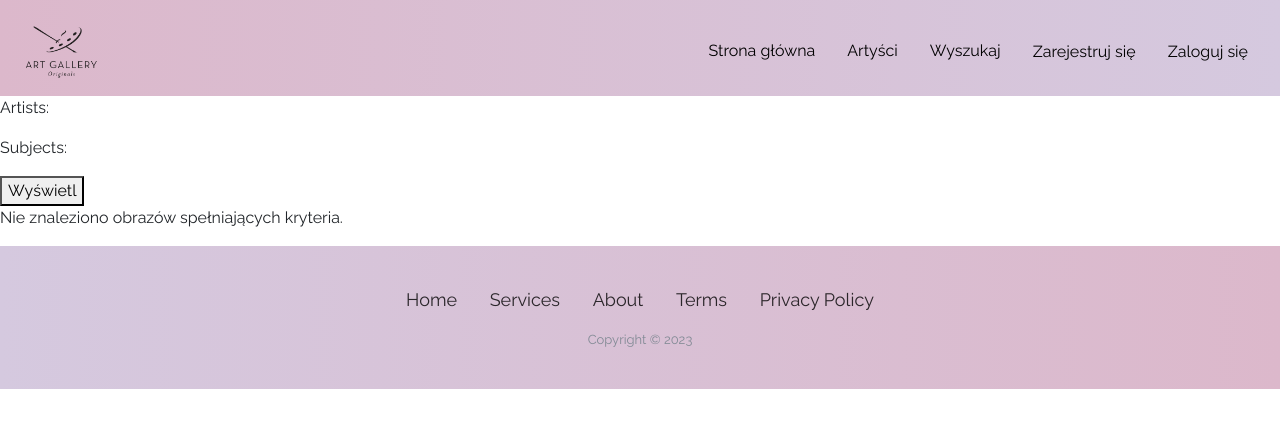
After one commit to werq183/projekt_inzynierski, a Django app: page /search/ in a window 1280 px wide. The commit adds this page. Shown: the top 428 px of the page. Run offline with Django 4.2, Linux system fonts and the light colour scheme; data that the repository does not hold is empty; some libraries are stand-ins or nearby versions.

Commit message:
feat: add image filtration

```diff
--- a/app/forms.py
+++ b/app/forms.py
@@ -2,7 +2,7 @@ from django import forms
 from django.contrib.auth.forms import (AuthenticationForm, UserCreationForm,
                                        UsernameField)
 
-from .models import User
+from .models import User, Artist, Subject
 
 
 class CustomUserCreationForm(UserCreationForm):
@@ -85,3 +85,16 @@ class UserProfileForm(forms.ModelForm):
     class Meta:
         model = User
         fields = ['username', 'email']
+
+
+class ImageSearchForm(forms.Form):
+    artists = forms.ModelMultipleChoiceField(
+        queryset=Artist.objects.all(),
+        widget=forms.CheckboxSelectMultiple,
+        required=False,
+    )
+    subjects = forms.ModelMultipleChoiceField(
+        queryset=Subject.objects.all(),
+        widget=forms.CheckboxSelectMultiple,
+        required=False,
+    )
--- a/app/templates/base.html
+++ b/app/templates/base.html
@@ -27,7 +27,7 @@
         <ul class="menu">
           <li class="menu-item"><a href="{% url 'home' %}">Strona główna</a></li>
           <li class="menu-item"><a href="{% url 'artists' %}">Artyści</a></li>
-          <li class="menu-item"><a href="{% url 'galleries' %}">Galerie</a></li>
+          <li class="menu-item"><a href="{% url 'search_images' %}">Wyszukaj</a></li>
           {% if not user.is_authenticated %}
             <li class="menu-item">
                 <div class="login ">
--- /dev/null
+++ b/app/templates/img-search.html
@@ -0,0 +1,21 @@
+{% extends 'base.html' %}
+{% load static %}
+
+{% block css %}
+    <link href="{% static 'css/style-img-search.css' %}" rel="stylesheet">
+{% endblock %}
+
+{% block content %}
+<form method="get">
+    {{ form.as_p }}
+    <button type="submit">Wyświetl</button>
+</form>
+
+{% if images %}
+    {% for image in images %}
+        <img src="{{ image.photo.url }}" alt="{{ image.photo.name }}">
+    {% endfor %}
+{% else %}
+    <p>Nie znaleziono obrazów spełniających kryteria.</p>
+{% endif %}
+{% endblock %}
--- a/app/urls.py
+++ b/app/urls.py
@@ -4,12 +4,12 @@ from django.conf.urls.static import static
 from django.contrib.auth.views import LogoutView
 
 from . import views
-from .views import home, artists, galleries, SignIn, SignUp, password, user_profile
+from .views import home, artists, SignIn, SignUp, password, user_profile
 
 urlpatterns = [
     path("", views.home, name="home"),
     path("artists/", artists, name="artists"),
-    path("galleries/", galleries, name="galleries"),
+    path('search/', views.search_images, name='search_images'),
     path("generate-password", password, name="password"),
     path("signup", SignUp.as_view(), name="signup"),
     path("signin", SignIn.as_view(), name="signin"),
--- a/app/views.py
+++ b/app/views.py
@@ -6,14 +6,14 @@ from django.contrib.auth.decorators import login_required
 from django.contrib.auth.models import User
 from django.shortcuts import render, reverse, get_object_or_404, redirect
 from django.contrib import messages
-
 from .models import Artist, Image
 
 from django.contrib.auth.views import LoginView
 from django.http import JsonResponse
 from django.views.generic import CreateView
 
-from .forms import CustomAuthenticationForm, CustomUserCreationForm, UserProfileForm
+from .forms import CustomAuthenticationForm, CustomUserCreationForm, UserProfileForm, ImageSearchForm
+
 '''def index(request):
     return HttpResponse("Hello, world. You're at the app index.")'''
 
@@ -32,15 +32,6 @@ def artists(request):
 def artist_detail(request, artist_id):
     artist = get_object_or_404(Artist, pk=artist_id)
     return render(request, 'artist-detail.html', {'artist': artist})
-
-
-def galleries(request):
-    user = request.user
-    is_authenticated = user.is_authenticated
-    galerie = None
-    if is_authenticated:
-        galerie = Gallery.objects.filter(user=user)
-    return render(request, 'galleries.html', {'is_authenticated': is_authenticated, 'galleries': galerie})
 
 
 def password(request):
@@ -104,3 +95,19 @@ def user_profile(request, username):
 def logout_view(request):
     logout(request)
     return render(request, 'logged-out.html')
+
+
+def search_images(request):
+    form = ImageSearchForm(request.GET or None)
+    images = Image.objects.all()
+
+    if form.is_valid():
+        artists = form.cleaned_data['artists']
+        subjects = form.cleaned_data['subjects']
+
+        if artists:
+            images = images.filter(style__in=artists)
+        if subjects:
+            images = images.filter(subject__in=subjects)
+
+    return render(request, 'img-search.html', {'form': form, 'images': images})
```
Also changed, not shown: app/templates/galleries.html (deleted, +0 -25 lines), app/static/css/style-galleries.css (deleted), app/static/css/style-img-search.css (added).
